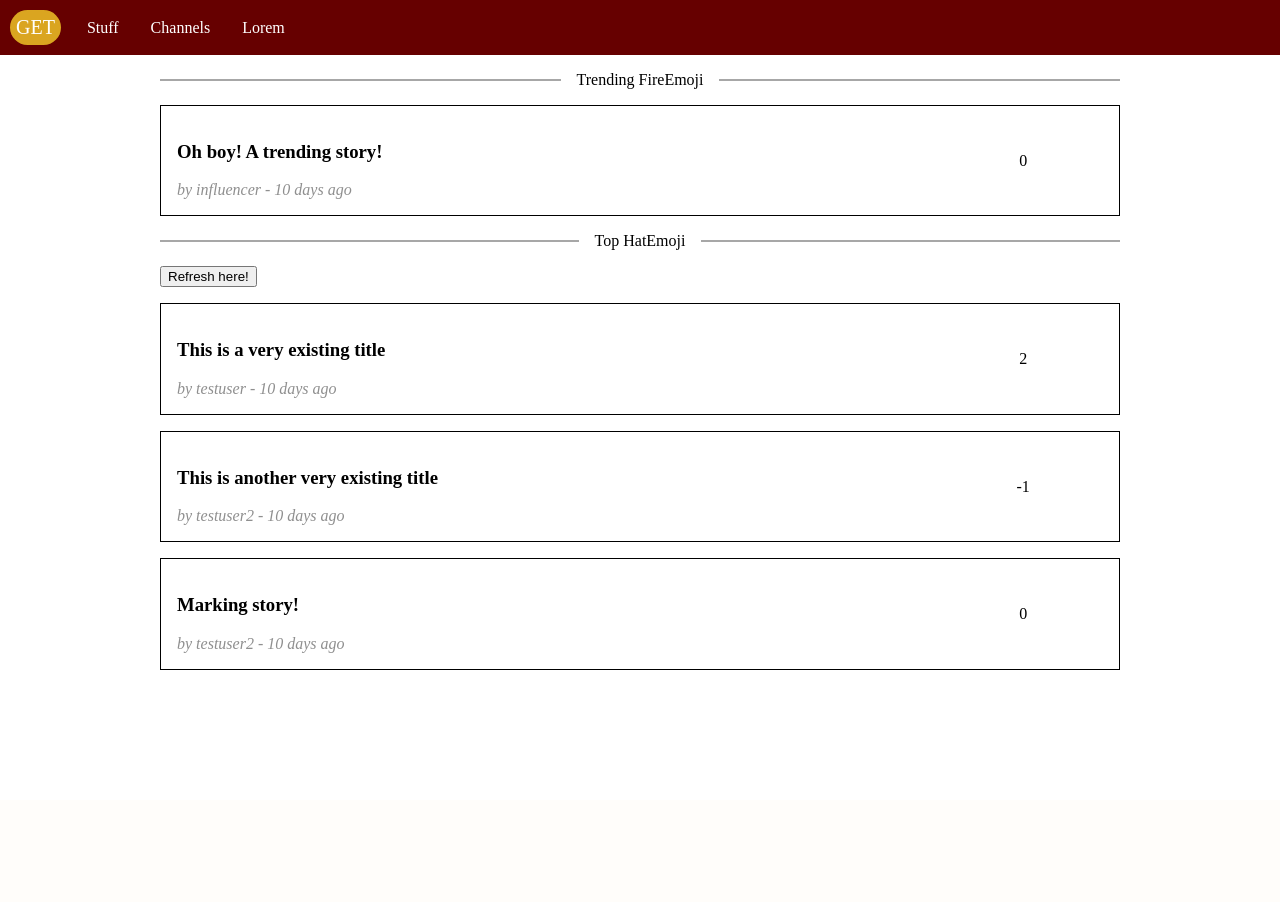
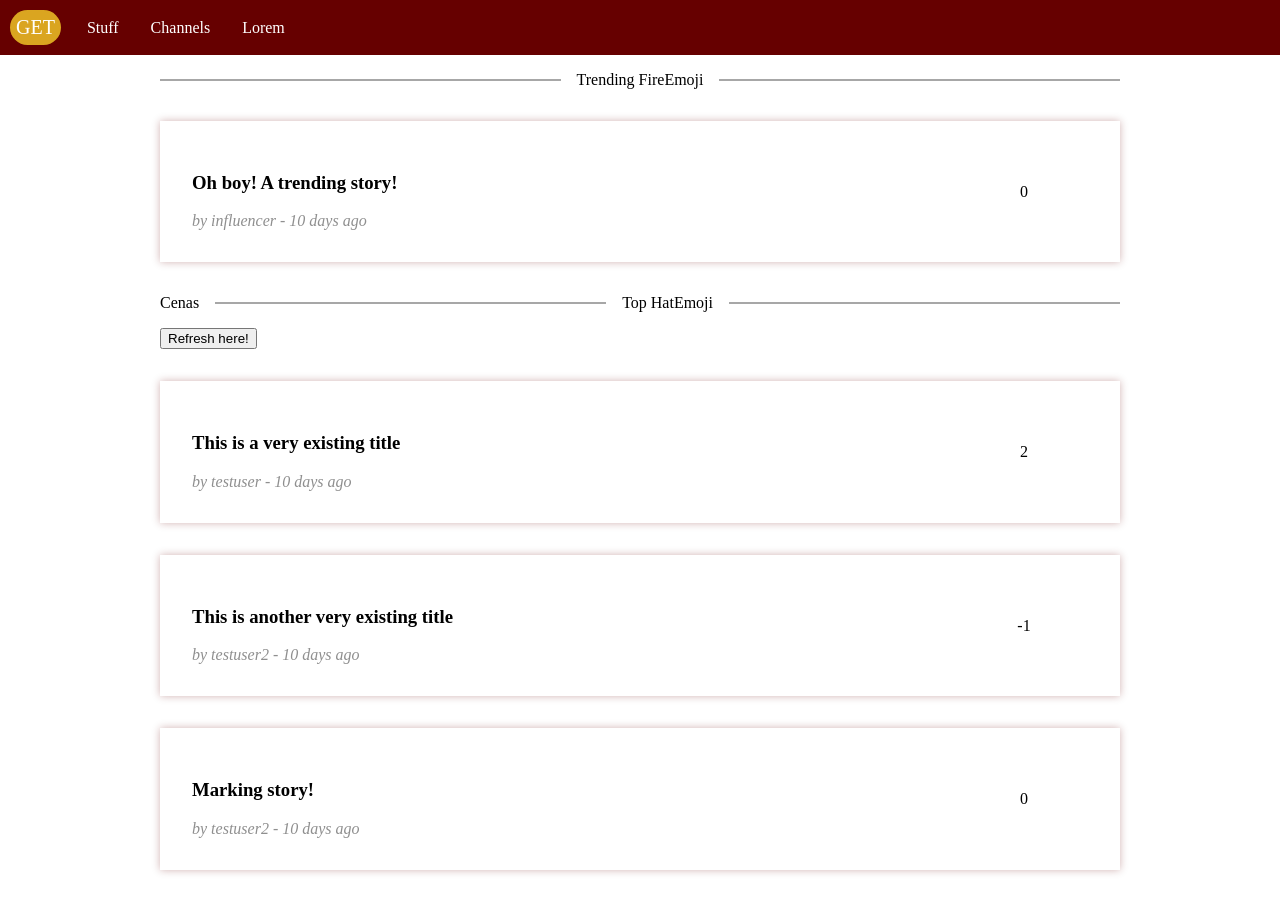
Before and after one commit to miguelpduarte/FEUP-LTW, a PHP site: page /pages/stories.php in a window 1280 px wide. Before the commit the page ends 670 px from the top, so only its background shows below. Run offline with PHP 8.4, Linux system fonts and the light colour scheme; data comes from the database, SQL or seed files in the repository.

Commit message:
Improved story card shadows, added line-starter to lines and bottom margin to the content

```diff
--- a/src/css/line.css
+++ b/src/css/line.css
@@ -1,6 +1,11 @@
 .line-container {
     display: flex;
     margin: 1em 0;
+}
+
+.line-starter {
+    flex: 0 0 auto;
+    padding: 0 1em 0 0;
 }
 
 .line {
--- a/src/css/palette.css
+++ b/src/css/palette.css
@@ -1,5 +1,6 @@
 :root {
     --main-color: rgb(102, 0, 0);
-    --main-color-light: rgba(162, 0, 0, 0.4);
+    --main-color-light: rgba(102, 0, 0, 0.6);
+    --main-color-lighter: rgba(102, 0, 0, 0.3);
     --grey: #8f8f8f;
 }
--- a/src/css/story_card.css
+++ b/src/css/story_card.css
@@ -1,14 +1,21 @@
 @import "./palette.css";
 
+#top {
+    margin-top: 2em;
+}
+
 .story-card {
-    border: 1px solid black;
-    margin-top: 1em;
-    transition: transform 0.2s ease-in-out, box-shadow 0.2s ease-in-out;
+    /* border: 1px solid black; */
+    margin-top: 2em;
+    transition: box-shadow 0.2s ease-in-out;
+    -moz-box-shadow:    0 0 8px var(--main-color-lighter);
+    -webkit-box-shadow: 0 0 8px var(--main-color-lighter);
+    box-shadow:         0 0 8px var(--main-color-lighter);
     /* background-color: goldenrod; */
 }
 
 .story-card-info {
-    padding: 1em;
+    padding: 2em;
 }
 
 .story-card:hover {
--- a/src/css/style.css
+++ b/src/css/style.css
@@ -8,7 +8,7 @@ body {
 }
 
 #content {
-    margin: 0 auto;
+    margin: 0 auto 2em auto;
     max-width: 60em;
 }
 
--- a/src/js/story.js
+++ b/src/js/story.js
@@ -47,7 +47,7 @@ export class Story {
 
 
         const card_content = article.getElementsByClassName("story-card-content")[0];
-        card_content.addEventListener("transitionend", (event) => {
+        card_content.addEventListener("transitionend", (_event) => {
             this.resizeCardContent(card_content);
         });
 
--- a/src/pages/stories.php
+++ b/src/pages/stories.php
@@ -13,6 +13,7 @@
         </div>
         <div id="top">
             <div class="line-container">
+                <div class="line-starter">Cenas</div>
                 <div class="line"><hr/></div>
                 <div class="line-middle">Top HatEmoji</div>
                 <div class="line"><hr/></div>
```
